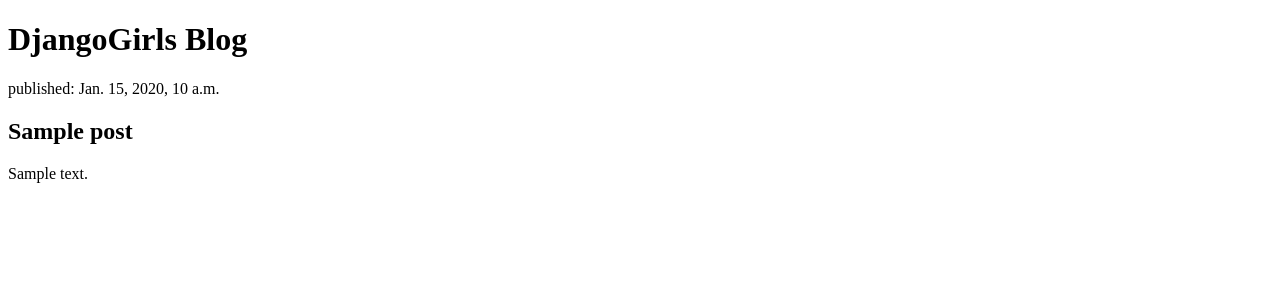
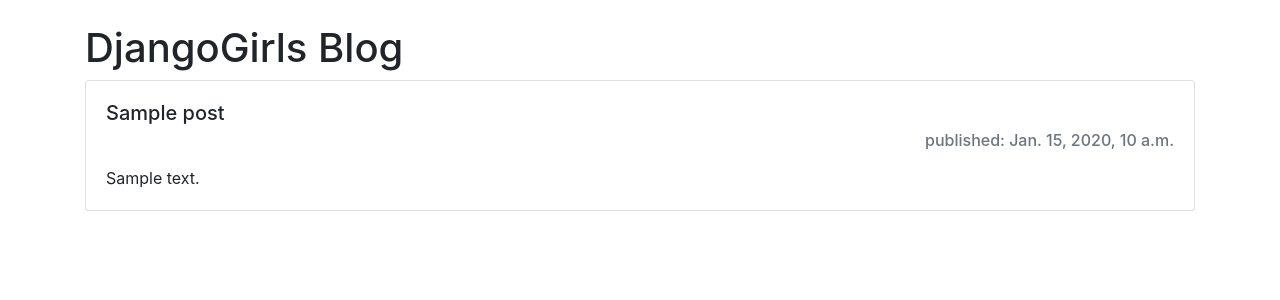
Before and after one commit to KwonSoonWoo/djangogirls-tutorial, a Django app: page / in a window 1280 px wide. Shown: the top 300 px of the page. Run offline with Django 3.2, Linux system fonts and the light colour scheme; tables that the repository leaves empty hold one stand-in row (values such as "Sample post"); some libraries are stand-ins or nearby versions.

Commit message:
post_list.html에 Bootstrap CSS파일을 링크시키고 각 Post의 스타일을 지정

```diff
--- a/app/templates/blog/post_list.html
+++ b/app/templates/blog/post_list.html
@@ -1,3 +1,4 @@
+{% load static %}
 <!--html:5[tab]-->
 <!doctype html>
 <html lang="ko">
@@ -7,16 +8,30 @@
 	      content="width=device-width, user-scalable=no, initial-scale=1.0, maximum-scale=1.0, minimum-scale=1.0">
 	<meta http-equiv="X-UA-Compatible" content="ie=edge">
 	<title>My First Blog</title>
+	{% comment %}
+
+		{% static '경로' %}는
+		settings.py의 STATICFILES_DIRS에 포함된 경로를 기반으로 파일의 URL을 리턴해준다
+
+		{% static %}태그를 쓰려면 템플릿 상단에 {% load static %}이 필요
+
+	{% endcomment %}
+	<link rel="stylesheet" href="{% static 'css/bootstrap.css' %}">
 </head>
 <body>
-	<h1>DjangoGirls Blog</h1>
+	<div class="container">
+		<h1 class="mt-4">DjangoGirls Blog</h1>
 
-	{% for post in posts %}
-		<div>
-			<p>published: {{ post.published_date }}</p>
-			<h2>{{ post.title }}</h2>
-			<p>{{ post.text }}</p>
-		</div>
-	{% endfor %}
+		{% for post in posts %}
+			<div class="card mb-4">
+				<div class="card-body">
+					<h5 class="card-title">{{ post.title }}</h5>
+					<h6 class="card-subtitle text-muted mb-3 text-right">published: {{ post.published_date }}</h6>
+					<p class="card-text">{{ post.text }}</p>
+				</div>
+			</div>
+		{% endfor %}
+
+	</div>
 </body>
 </html>
```
